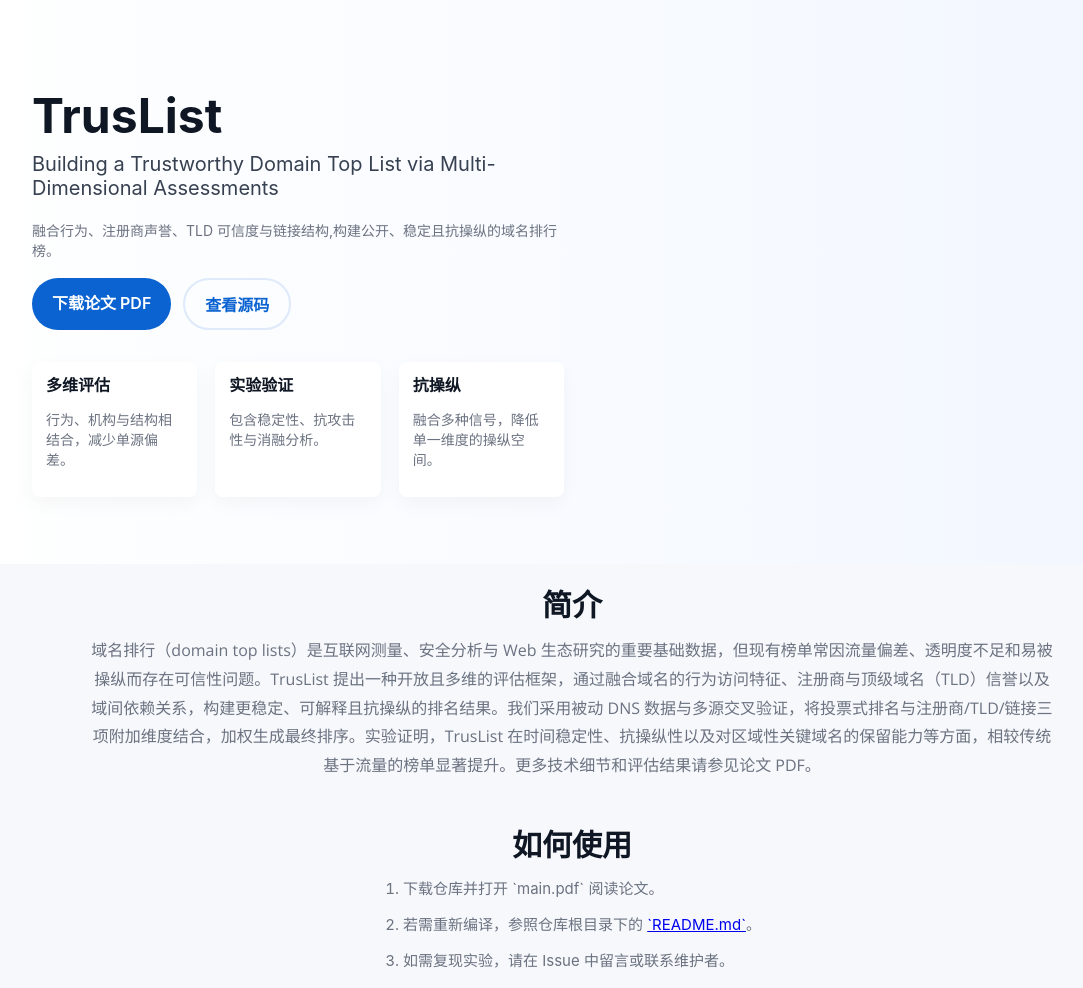
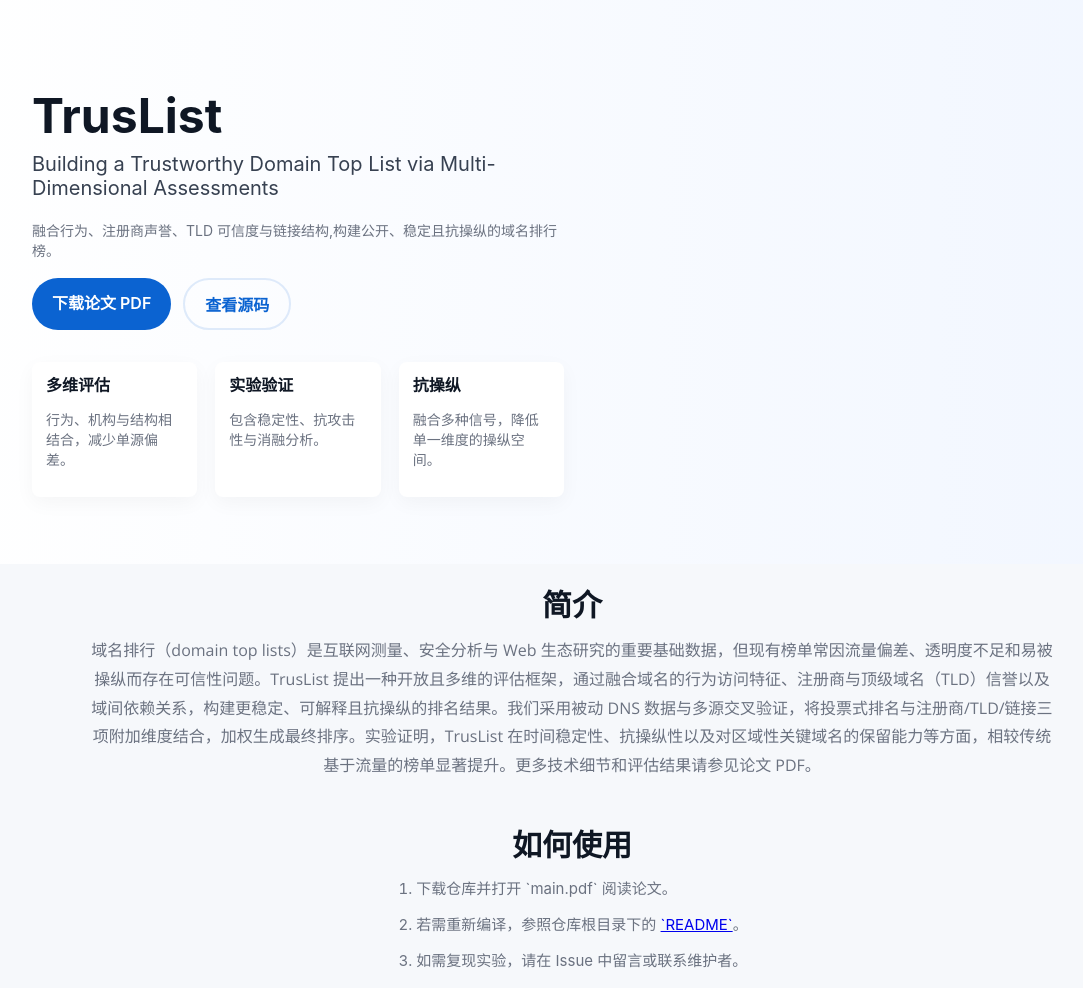
Before and after one commit to truslist/truslist.github.io, a plain HTML site: page index.html in a window 1280 px wide. Shown: the top 988 px of the page, without its empty margins (68-1151 px from the left). Drawn offline with nearby package versions, Linux system fonts and the light colour scheme; a script that the page names is missing.

Commit message:
Update index.html

```diff
--- a/index.html
+++ b/index.html
@@ -65,7 +65,7 @@
             <h2>如何使用</h2>
             <ol class="small">
                 <li>下载仓库并打开 `main.pdf` 阅读论文。</li>
-                <li>若需重新编译，参照仓库根目录下的 <a href="./https://github.com/truslist/truslist.github.io">`README.md`</a>。</li>
+                <li>若需重新编译，参照仓库根目录下的 <a href="./https://github.com/truslist/truslist.github.io">`README`</a>。</li>
                 <li>如需复现实验，请在 Issue 中留言或联系维护者。</li>
             </ol>
         </section>
```
